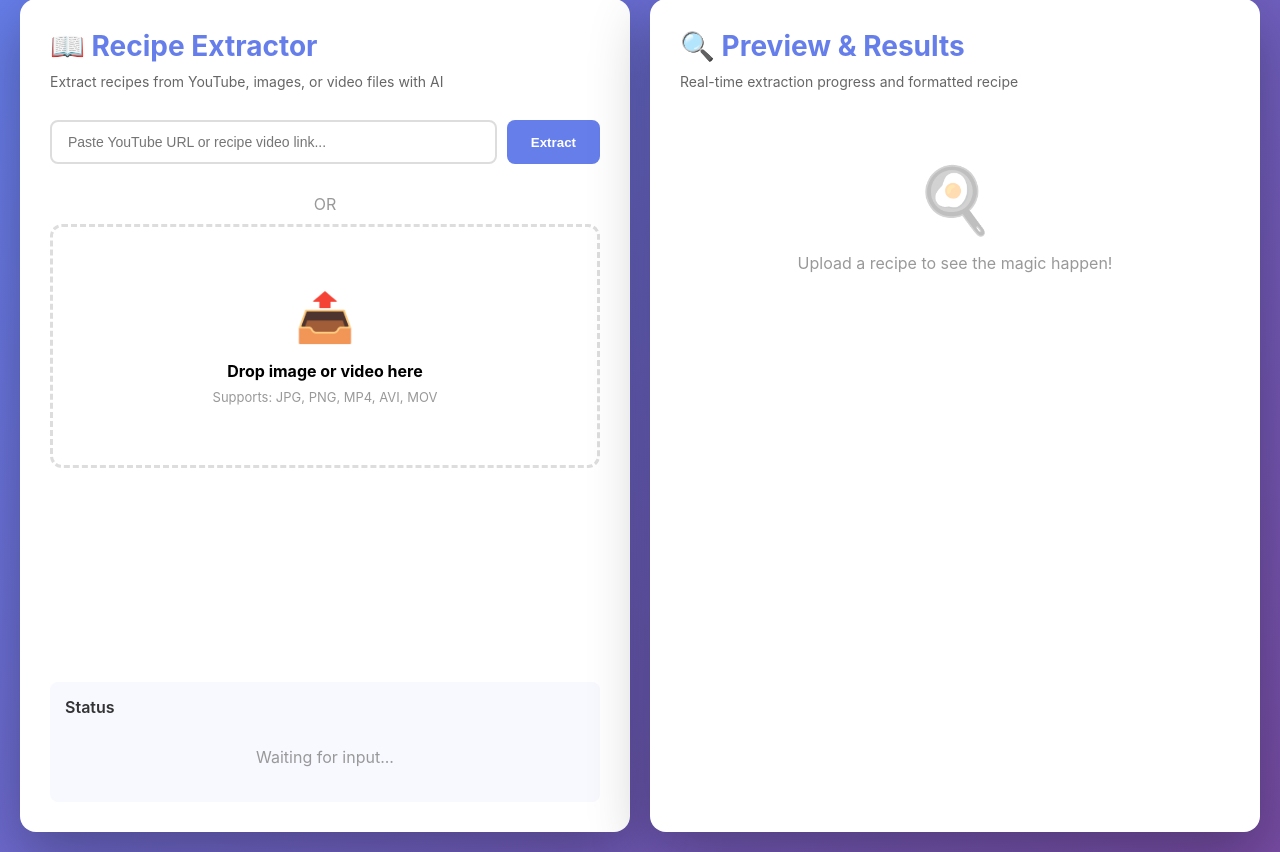
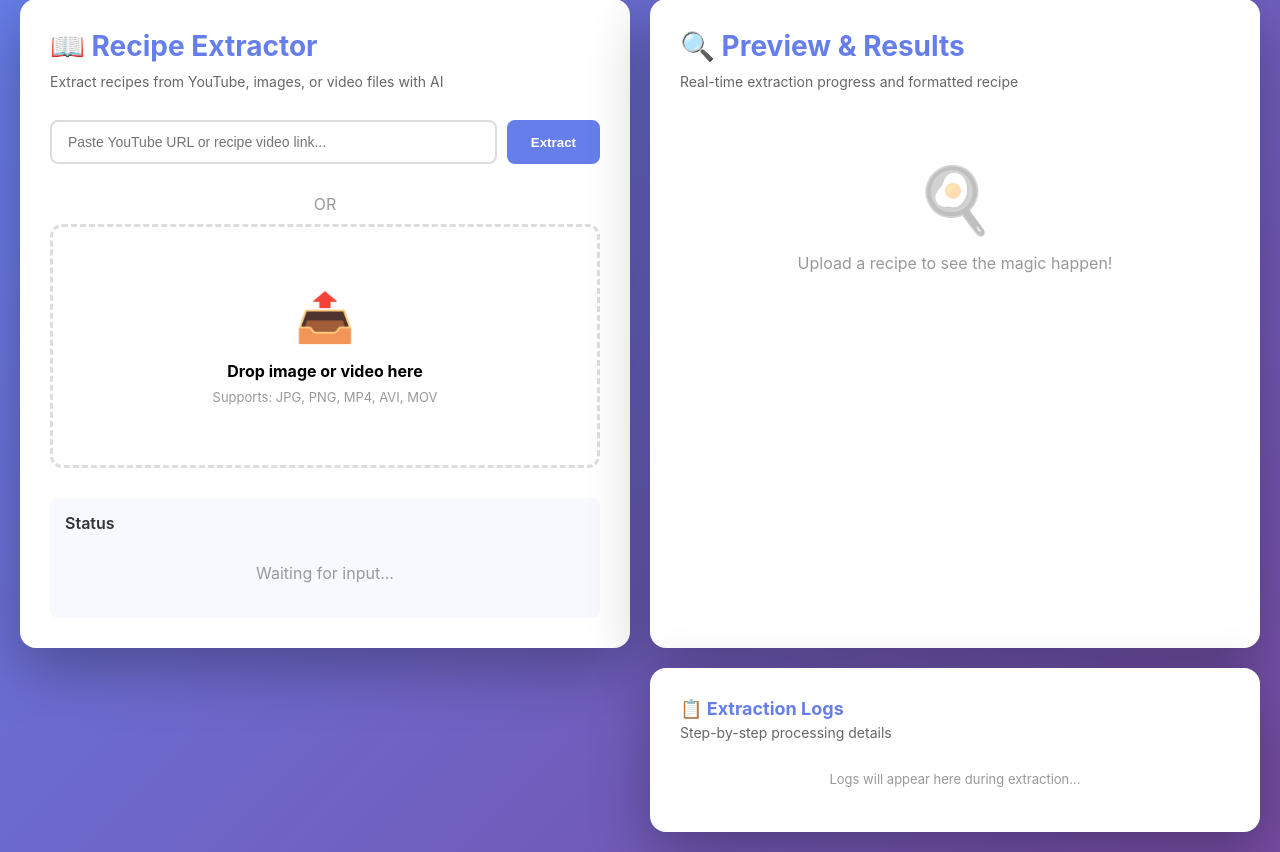
Before and after one commit to sumanaddanki/nanna, a Flask app: page / in a window 1280 px wide. Shown: the part 21-873 px from the top of the page. Run offline with Flask 3, Linux system fonts and the light colour scheme; some libraries are stand-ins or nearby versions.

Commit message:
Add extraction logs panel to UI
- Added bottom-right log panel showing step-by-step extraction process
- Real-time log updates with timestamps
- Color-coded log levels (info, success, warning, error)
- Auto-scrolling log area
- Shows metadata extraction, download, transcription steps
- Helps debug and monitor extraction process

🤖 Generated with [Claude Code](https://claude.com/claude-code)

Co-Authored-By: Claude Sonnet 4.5 <noreply@anthropic.com>

```diff
--- a/recipe-extractor/templates/recipe_extractor.html
+++ b/recipe-extractor/templates/recipe_extractor.html
@@ -24,6 +24,7 @@
             margin: 0 auto;
             display: grid;
             grid-template-columns: 1fr 1fr;
+            grid-template-rows: 1fr auto;
             gap: 20px;
             height: calc(100vh - 40px);
         }
@@ -328,6 +329,36 @@
             margin-bottom: 15px;
             opacity: 0.3;
         }
+
+        /* Log Panel */
+        .log-panel {
+            grid-column: 2;
+            grid-row: 2;
+            max-height: 250px;
+            overflow-y: auto;
+        }
+
+        .log-entry {
+            padding: 6px 10px;
+            font-family: 'Courier New', monospace;
+            font-size: 12px;
+            line-height: 1.4;
+            border-bottom: 1px solid #f0f0f0;
+        }
+
+        .log-entry:last-child {
+            border-bottom: none;
+        }
+
+        .log-timestamp {
+            color: #999;
+            margin-right: 8px;
+        }
+
+        .log-level-info { color: #2196f3; }
+        .log-level-success { color: #4caf50; }
+        .log-level-warning { color: #ff9800; }
+        .log-level-error { color: #f44336; }
     </style>
 </head>
 <body>
@@ -375,6 +406,17 @@
                 <div class="empty-state">
                     <div class="empty-state-icon">🍳</div>
                     <div>Upload a recipe to see the magic happen!</div>
+                </div>
+            </div>
+        </div>
+
+        <!-- Log Panel (Bottom Right) -->
+        <div class="panel log-panel">
+            <h1 style="font-size: 18px; margin-bottom: 5px;">📋 Extraction Logs</h1>
+            <p class="subtitle" style="margin-bottom: 15px;">Step-by-step processing details</p>
+            <div id="logArea" style="flex: 1; overflow-y: auto;">
+                <div class="empty-state" style="padding: 15px; font-size: 13px;">
+                    Logs will appear here during extraction...
                 </div>
             </div>
         </div>
@@ -429,6 +471,8 @@
             if (!url) return;
 
             clearOutput();
+            clearLogs();
+            addLog(`Starting extraction for URL: ${url}`, 'info');
             updateStatus('Processing URL...', 'active');
             socket.emit('extract_url', { url: url });
         }
@@ -467,13 +511,37 @@
             outputArea.scrollTop = outputArea.scrollHeight;
         }
 
+        // Log function
+        function addLog(message, level = 'info') {
+            const logArea = document.getElementById('logArea');
+            const timestamp = new Date().toLocaleTimeString();
+            const logEntry = document.createElement('div');
+            logEntry.className = 'log-entry';
+            logEntry.innerHTML = `<span class="log-timestamp">[${timestamp}]</span><span class="log-level-${level}">${message}</span>`;
+
+            // Remove empty state if exists
+            const emptyState = logArea.querySelector('.empty-state');
+            if (emptyState) emptyState.remove();
+
+            logArea.appendChild(logEntry);
+            logArea.scrollTop = logArea.scrollHeight; // Auto-scroll to bottom
+        }
+
+        function clearLogs() {
+            const logArea = document.getElementById('logArea');
+            logArea.innerHTML = '<div class="empty-state" style="padding: 15px; font-size: 13px;">Logs will appear here during extraction...</div>';
+        }
+
         // Socket events
         socket.on('status', (data) => {
             updateStatus(data.message, data.step.includes('complete') ? 'complete' : 'active');
+            const level = data.step.includes('complete') ? 'success' : data.step.includes('error') ? 'error' : 'info';
+            addLog(`[${data.step}] ${data.message}`, level);
         });
 
         socket.on('transcript', (data) => {
             addSection('📝 Transcription', `<div class="transcript-box">${data.text}</div>`);
+            addLog(`Received transcript (${data.text.length} chars)`, 'success');
         });
 
         socket.on('ocr_result', (data) => {
```
